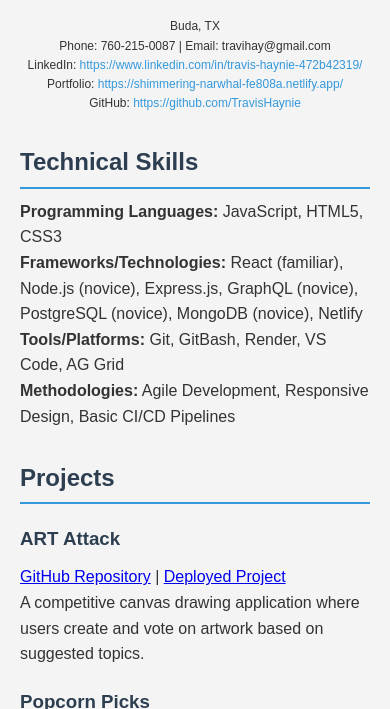
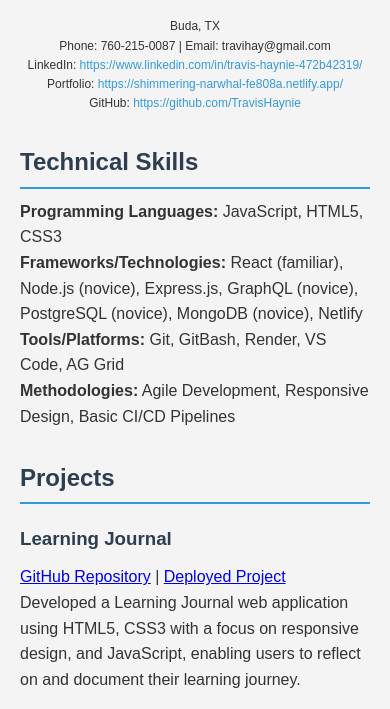
Before and after one commit to TravisHaynie/Resume, a plain HTML site: page index.html in a window 390 px wide. Shown: the part 131-840 px from the top of the page. Drawn offline with Linux system fonts and the light colour scheme.

Commit message:
deleted an old project and added a newer one with a focus on responsive design

```diff
--- a/index.html
+++ b/index.html
@@ -42,12 +42,12 @@
     </p>
 
     <h2>Projects</h2>
-    <h3>ART Attack</h3>
+    <h3>Learning Journal</h3>
     <p>
-      <a href="https://github.com/TravisHaynie/Art-Attack">GitHub Repository</a> |
-      <a href="https://art-attack-2.onrender.com">Deployed Project</a> <br />
-      A competitive canvas drawing application where users create and vote on
-      artwork based on suggested topics.
+      <a href="https://github.com/TravisHaynie/learning-journal">GitHub Repository</a> |
+      <a href="https://astounding-kheer-ca9e98.netlify.app/">Deployed Project</a> <br />
+      Developed a Learning Journal web application using HTML5, CSS3 with a focus on responsive design, and JavaScript,
+      enabling users to reflect on and document their learning journey.
     </p>
     <h3>Popcorn Picks</h3>
     <p>
```
